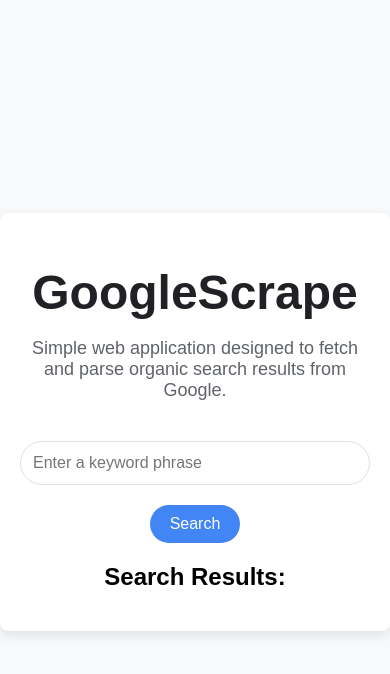
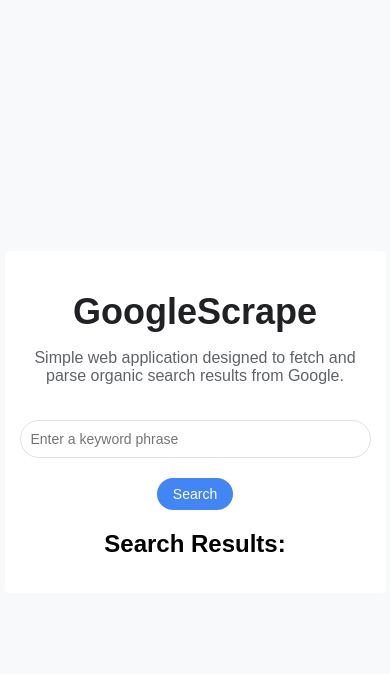
Before and after one commit to mustafos/GoogleScrape, a Python web app: template templates/index.html in a window 390 px wide. Shown: the top 674 px of the page. Run offline with Jinja, Linux system fonts and the light colour scheme; the template is opened without the code that fills it, so the values that code supplies are empty.

Commit message:
fix: search logic with css ui and search logic

```diff
--- a/static/script.js
+++ b/static/script.js
@@ -5,6 +5,13 @@
     try {
         const response = await fetch(`/search?query=${encodeURIComponent(query)}`);
         const results = await response.json();
+
+        // Check for errors
+        if (results.error) {
+            document.getElementById('results').textContent = 'Error fetching results.';
+            return;
+        }
+
         document.getElementById('results').textContent = JSON.stringify(results, null, 2);
 
         // Enable save button
@@ -24,3 +31,19 @@
         document.getElementById('results').textContent = 'Error fetching results.';
     }
 });
+
+// Handle input changes to show or hide the clear button
+const queryInput = document.getElementById('query');
+const clearButton = document.getElementById('clearButton');
+
+queryInput.addEventListener('input', function() {
+    clearButton.style.display = queryInput.value ? 'block' : 'none';
+});
+
+// Handle clear button click
+clearButton.addEventListener('click', function() {
+    queryInput.value = '';
+    clearButton.style.display = 'none';
+    document.getElementById('results').textContent = ''; // Clear search results
+    document.getElementById('saveResults').style.display = 'none'; // Hide the save button
+});
--- a/static/styles.css
+++ b/static/styles.css
@@ -20,6 +20,12 @@
     border-radius: 8px;
 }
 
+/* Container for the input field and the clear button */
+.input-container {
+    position: relative;
+    width: 100%;
+}
+
 /* Style for the input field */
 #query {
     width: 100%;
@@ -30,10 +36,29 @@
     border: 1px solid #dfe1e5;
     border-radius: 24px;
     box-shadow: none;
+    padding-right: 40px; /* Add padding to make space for the clear button */
+}
+
+/* Style for the clear button (the "x" button) */
+#clearButton {
+    position: absolute;
+    right: 10px;
+    top: 50%;
+    transform: translateY(-50%);
+    background: none;
+    border: none;
+    font-size: 18px;
+    cursor: pointer;
+    color: #757575;
+    transition: color 0.3s;
+}
+
+#clearButton:hover {
+    color: #000; /* Change color on hover */
 }
 
 /* Style for the search button */
-button {
+.search-button {
     padding: 10px 20px;
     font-size: 16px;
     color: white;
@@ -41,9 +66,10 @@
     border: none;
     border-radius: 24px;
     cursor: pointer;
+    transition: background-color 0.3s;
 }
 
-button:hover {
+.search-button:hover {
     background-color: #357ae8;
 }
 
@@ -71,4 +97,57 @@
     margin-top: 20px;
     white-space: pre-wrap;
     word-wrap: break-word;
+    font-size: 16px; /* Default font size for search results */
 }
+
+/* Mobile styles */
+@media (max-width: 600px) {
+    /* Adjust container size and padding */
+    .container {
+        width: 90%;
+        padding: 15px;
+        box-shadow: none; /* Remove shadow on small screens */
+        border-radius: 5px;
+    }
+
+    /* Adjust input field size */
+    #query {
+        padding: 10px;
+        font-size: 14px;
+        padding-right: 35px; /* Adjust for the clear button */
+    }
+
+    /* Adjust the clear button size */
+    #clearButton {
+        font-size: 16px;
+        right: 8px;
+    }
+
+    /* Adjust search button size */
+    .search-button {
+        padding: 8px 16px;
+        font-size: 14px;
+        border-radius: 20px;
+    }
+
+    /* Adjust heading and paragraph text size */
+    h1 {
+        font-size: 36px;
+        margin-bottom: 8px;
+    }
+
+    p {
+        font-size: 16px;
+        margin-bottom: 15px;
+    }
+
+    /* Adjust search results styling */
+    #results {
+        font-size: 14px;
+    }
+
+    /* Adjust spacing for the save button */
+    #saveResults {
+        margin-top: 15px;
+    }
+}
--- a/templates/index.html
+++ b/templates/index.html
@@ -6,14 +6,19 @@
                 <title>GoogleScrape</title>
                 <!-- Link to the external CSS file -->
                 <link rel="stylesheet" href="{{ url_for('static', filename='styles.css') }}">
+                    <!-- Link to Font Awesome -->
+                    <link rel="stylesheet" href="https://cdnjs.cloudflare.com/ajax/libs/font-awesome/6.0.0-beta3/css/all.min.css">
     </head>
     <body>
         <div class="container">
             <h1>GoogleScrape</h1>
             <p>Simple web application designed to fetch and parse organic search results from Google.</p>
             <form id="searchForm">
-                <input type="text" id="query" placeholder="Enter a keyword phrase" required>
-                    <button type="submit">Search</button>
+                <div class="input-container">
+                    <input type="text" id="query" placeholder="Enter a keyword phrase" required>
+                        <button type="button" id="clearButton" style="display: none;"><i class="fas fa-times"></i></button>
+                </div>
+                <button type="submit" class="search-button">Search</button>
             </form>
 
             <h2>Search Results:</h2>
```
Also changed, not shown: app.py (+45 -13 lines), 1 other file.
